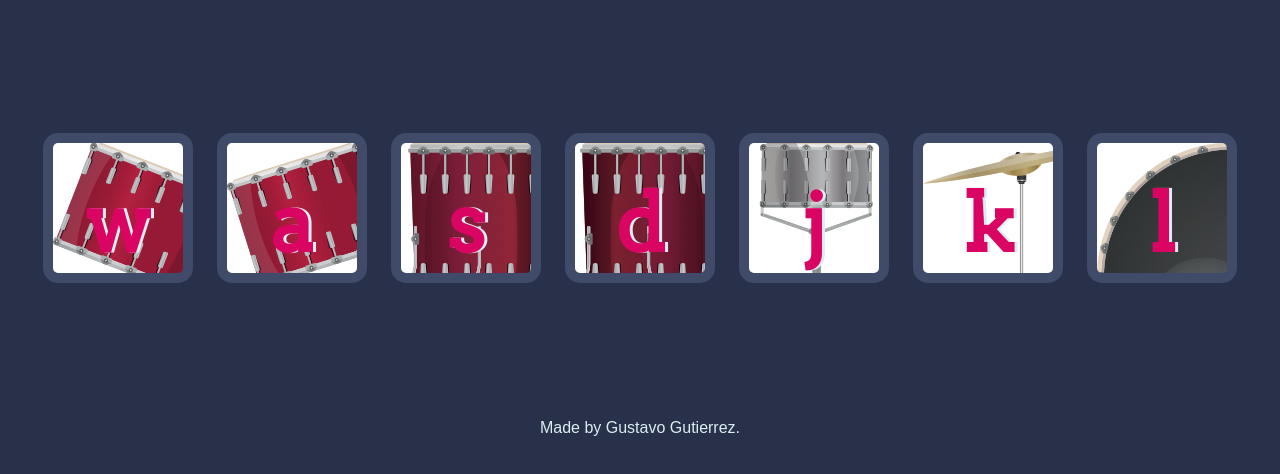
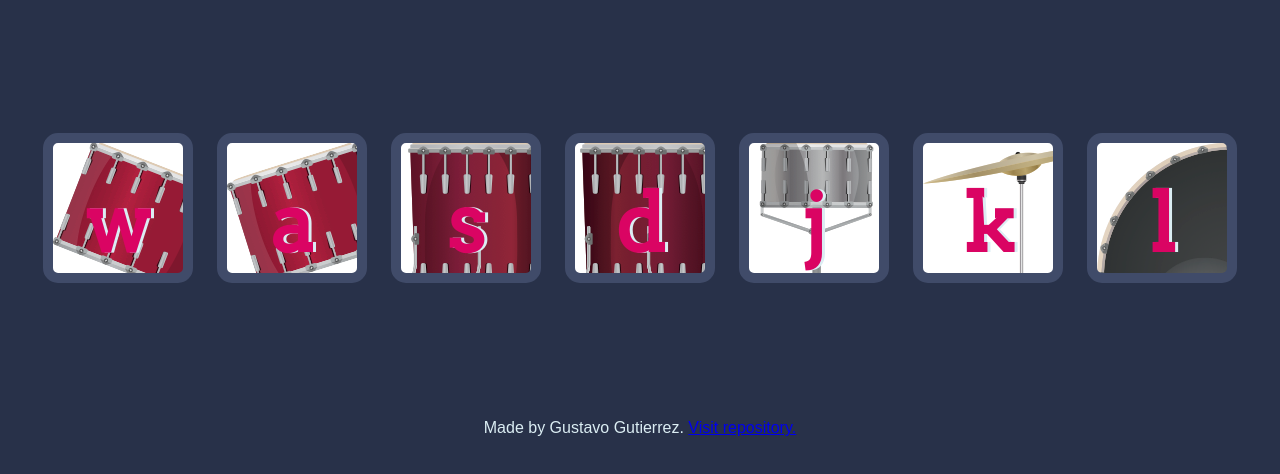
Before and after one commit to Gustavo2022003/Interactive-Drum-Kit, a plain HTML site: page index.html in a window 1280 px wide. Shown: the part 156-630 px from the top of the page. Drawn offline with Linux system fonts and the light colour scheme.

Commit message:
Update index.html

```diff
--- a/index.html
+++ b/index.html
@@ -23,7 +23,7 @@
 
 
   <footer>
-    Made by Gustavo Gutierrez.
+    Made by Gustavo Gutierrez. <a href="https://github.com/Gustavo2022003/Interactive-Drum-Kit/tree/main">Visit repository.</a>
   </footer>
 
   <script src="index.js" charset="utf-8"></script>
```
